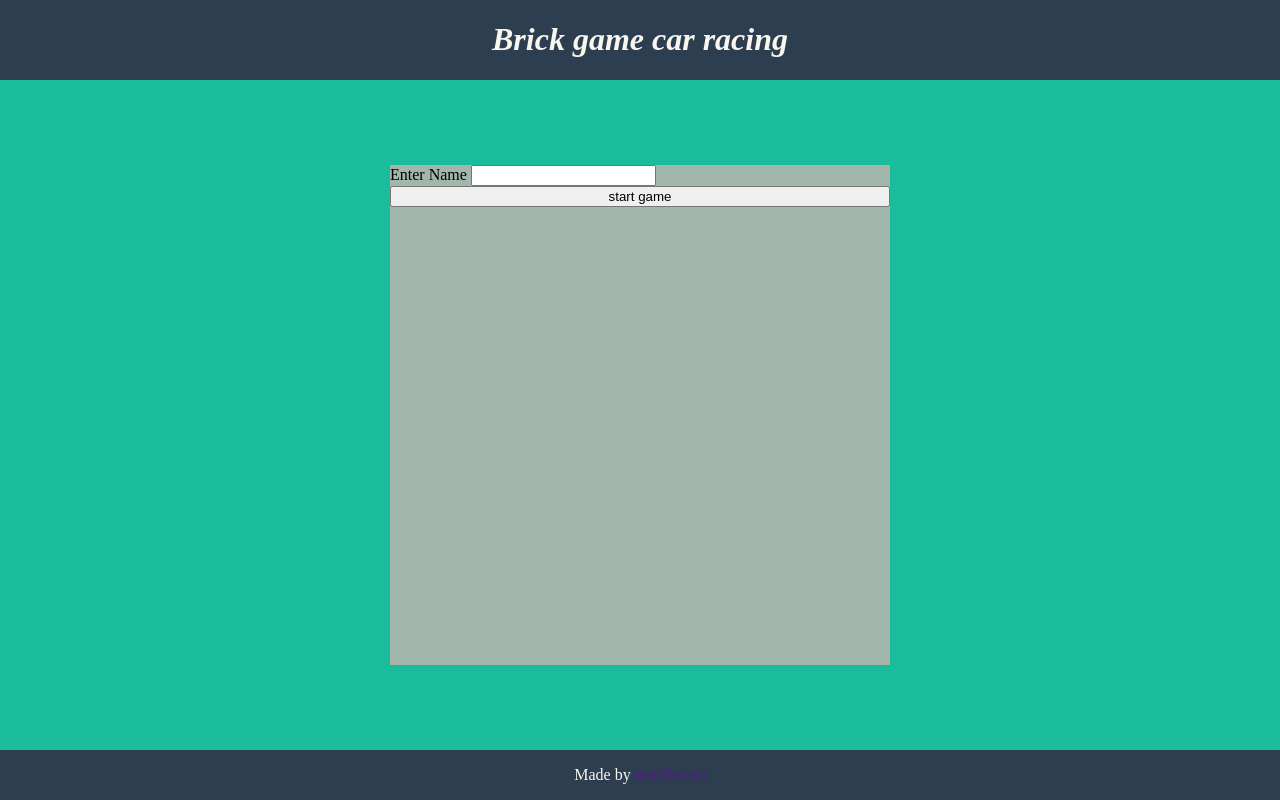
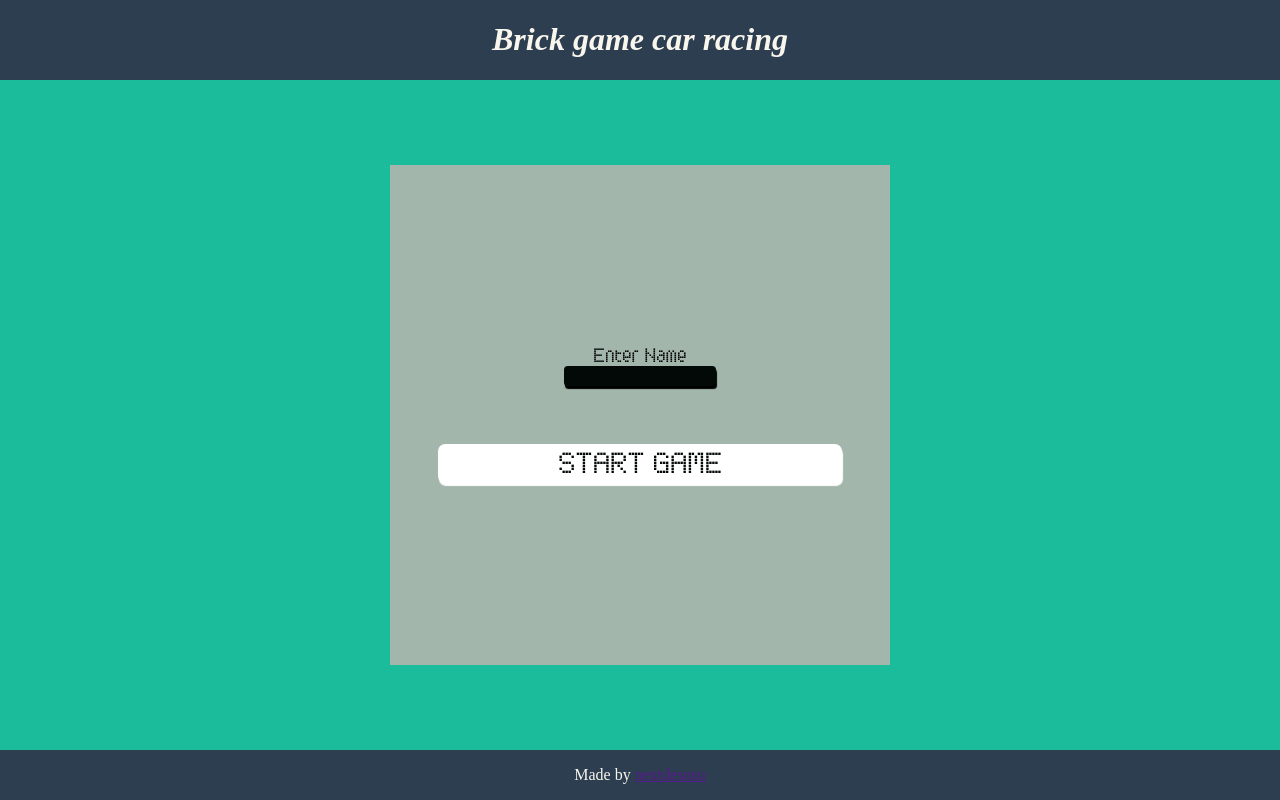
Before and after one commit to nextdesusu/BrickGameCarRacing, an Angular app: page / in a window 1280 px wide. Built offline with nearby package versions, Linux system fonts and the light colour scheme.

Commit message:
feat: finish interface design

```diff
--- a/src/Game/gameTypes.ts
+++ b/src/Game/gameTypes.ts
@@ -9,3 +9,8 @@ export interface statistics {
     score: number;
     speed: number;
 }
+
+export interface scoreSign {
+    name: string;
+    score: number;
+}
--- a/src/Game/index.ts
+++ b/src/Game/index.ts
@@ -15,7 +15,8 @@ export default class Game {
     timeFromPrevScore: any;
     columns: Array<number>;
     stats: any;
-    constructor(ctx: any, width: number, height: number, controls: any, tableWidth: number, stats: any) {
+    finishGame: () => {};
+    constructor(ctx: any, width: number, height: number, controls: any, tableWidth: number, stats: any, finishGame: any) {
         this.ctx = ctx;
         this.width = width;
         this.height = height;
@@ -28,6 +29,7 @@ export default class Game {
         this.timeFromPrevScore = Date.now();
         this.columns = [3, 7, 11, 15, 19];
         this.stats = stats;
+        this.finishGame = finishGame;
 
         this.finished = false;
     }
@@ -127,6 +129,8 @@ export default class Game {
                 this.drawAll();
                 this.timeCheck();
                 window.requestAnimationFrame(loop);
+            } else {
+                this.finishGame();
             }
         }
         window.requestAnimationFrame(loop);
--- a/src/app/main-canvas/main-canvas.component.css
+++ b/src/app/main-canvas/main-canvas.component.css
@@ -1,7 +1,14 @@
+@font-face {
+    font-family: pixel;
+    src: url("../../res/SUBWT___.ttf");
+}
+
 :host {
+    font-family: pixel;
     display: flex;
     align-items: center;
-    justify-content: center
+    justify-content: center;
+    user-select: none;
 }
 
 .menu, .main-canvas {
@@ -11,6 +18,14 @@
     display: none;
 }
 
+.error-message {
+    text-transform: none;
+    color: red;
+    opacity: 0;
+    text-align: center;
+    margin-bottom: 0.4em;
+}
+
 .overlap {
     background-color: #A2B6AB;
     width: 500px;
@@ -18,15 +33,52 @@
     text-transform: capitalize;
     display: flex;
     flex-direction: column;
+    justify-content: center;
+}
+
+.overlap > label {
+    display: grid;
+    grid-template-rows: 1fr 1fr 1fr;
+    align-items: center;
+    justify-content: center;
+    text-align: center;
+}
+
+.overlap > label > input, .overlap > button {
+    border-radius: 0.3em;
+    font-family: pixel;
+    color: white;
+    background-color: #030906;
+    padding: 0.3em;
+    border: none;
+    box-shadow: 1px 3px 1px black;
+    font-size: 0.8em;
+}
+
+.overlap > button {
+    color: #030906;
+    background-color: white;
+    font-size: 1.5em;
+    box-shadow: 1px 3px 1px white;
+    text-transform: uppercase;
+    margin: 0 2em 0 2em;
+}
+
+.overlap > button:hover {
+    text-decoration: underline;
+    cursor: pointer;
 }
 
 .menu {
     background-color: #A2B6AB;
     border-left: none;
     display: grid;
-    grid-template-rows: repeat(5, 1fr);
+    grid-template-rows: 0.5fr 1fr;
     align-items: center;
     justify-content: center;
     text-transform: capitalize;
     display: none;
 }
+.menu-text {
+    border-bottom: 2px solid black;
+}
--- a/src/app/main-canvas/main-canvas.component.html
+++ b/src/app/main-canvas/main-canvas.component.html
@@ -4,18 +4,21 @@
 >
 </canvas>
 <div #menu class="menu">
-    <h3>score: {{stats.score}}</h3>
-    <h3>speed: {{stats.speed}}</h3>
-    <div>
+    <div class="menu-text">
+        <h3>score: {{stats.score}}</h3>
+        <h3>speed: {{stats.speed}}</h3>
+    </div>
+    <div class="menu-top">
         <h3>top players</h3>
         <ol>
-            <li></li>
-            <li></li>
-            <li></li>
+            <li>{{records[0].name}}: {{records[0].score}}</li>
+            <li>{{records[1].name}}: {{records[1].score}}</li>
+            <li>{{records[2].name}}: {{records[2].score}}</li>
         </ol>
     </div>
 </div>
 <div #overlap class="overlap">
-    <label>enter name <input/></label>
+    <label>enter name <input (keyup)="onKeyUp($event)"/></label>
+    <span #errorMessage class="error-message">Name must contain from 4 to 8 alphabetic or digit characters</span>
     <button (click)="startGame()">start game</button>
 </div>
--- a/src/app/main-canvas/main-canvas.component.ts
+++ b/src/app/main-canvas/main-canvas.component.ts
@@ -1,7 +1,9 @@
 import { Component, ViewChild, ElementRef, OnInit, HostListener } from '@angular/core';
 import Game from "../../Game";
-import { controls, statistics } from "../../Game/gameTypes";
+import { controls, statistics, scoreSign } from "../../Game/gameTypes";
+
 const MIN_X = 1;
+const NAME_VALIDATION_REGEXP = /\w{4,8}/;
 
 @Component({
   selector: 'app-main-canvas',
@@ -15,11 +17,14 @@ export class MainCanvasComponent implements OnInit {
   overlap: ElementRef<HTMLDivElement>;
   @ViewChild('menu', { static: true })
   menu: ElementRef<HTMLDivElement>;
+  @ViewChild('errorMessage', { static: true })
+  errorMessage: ElementRef<HTMLSpanElement>;
   ctx = null;
   ctrls: controls;
   tableWidth: number;
   stats: statistics;
   playerName: string;
+  records: Array<scoreSign>;
   @HostListener('document:keypress', ['$event'])
   handleKeyboardEvent(event: KeyboardEvent) {
     if (event.code === "KeyA") {
@@ -46,16 +51,41 @@ export class MainCanvasComponent implements OnInit {
       score: 0,
       speed: 0
     }
+    this.playerName = "";
+    const standartRecords: Array<scoreSign> = [
+      { name: "Json", score: 3 },
+      { name: "Ycomb", score: 2 },
+      { name: "Greg", score: 1 }
+    ];
+    const loaded: Array<scoreSign> | null = JSON.parse(localStorage.getItem("scores"));
+    this.records = loaded === null ? standartRecords : loaded;
   }
 
   ngOnInit(): void {
+  }
+
+  validatePlayerName(): void {
+    const errorSpan = this.errorMessage.nativeElement;
+    if (!this.playerName.match(NAME_VALIDATION_REGEXP)) {
+      errorSpan.style.opacity = "1";
+    } else {
+      errorSpan.style.opacity = "0";
+    }
+  }
+
+  public onKeyUp(event: any): void {
+    this.playerName = event.target.value;
+    this.validatePlayerName();
   }
 
   public startGame(): void {
     const overlap = this.overlap.nativeElement;
     const canvas = this.canvas.nativeElement;
     const menu = this.menu.nativeElement;
-
+    this.validatePlayerName();
+    if (!this.playerName.match(NAME_VALIDATION_REGEXP)) {
+      return;
+    }
     overlap.style.display = "none";
     canvas.style.display = "block";
     menu.style.display = "grid";
@@ -64,8 +94,44 @@ export class MainCanvasComponent implements OnInit {
     const GAME_HEIGHT = 500;
     canvas.width = GAME_HEIGHT / 2;
     canvas.height = GAME_HEIGHT;
-    const game = new Game(ctx, canvas.width, canvas.height, this.ctrls, this.tableWidth, this.stats);
+
+    const changeScore = (): void => {
+      const newRecord = { name: this.playerName, score: this.stats.score };
+      let inRecords: boolean = false;
+      for (let i = 0; i < this.records.length; i += 1) {
+        if (this.records[i].name === this.playerName) {
+          this.records[i] = newRecord;
+          inRecords = true;
+          break;
+        }
+      }
+      if (!inRecords) {
+        const newScores = [...this.records, newRecord];
+        newScores.sort((a: scoreSign, b: scoreSign) => b.score - a.score);
+        this.records = [newScores[0], newScores[1], newScores[2]];
+      } else {
+        this.records.sort((a: scoreSign, b: scoreSign) => b.score - a.score);
+      }
+      const stringified = JSON.stringify(this.records);
+      localStorage.setItem("scores", stringified);
+    }
+
+    const finishGame = (): void => {
+      changeScore();
+      overlap.style.display = "flex";
+      canvas.style.display = "none";
+      menu.style.display = "none";
+      this.ctrls = {
+        positionX: 3,
+        pause: false
+      };
+      this.stats = {
+        score: 0,
+        speed: 0
+      };
+    }
+
+    const game = new Game(ctx, canvas.width, canvas.height, this.ctrls, this.tableWidth, this.stats, finishGame);
     game.startLoop();
   }
-
 }
```
Also changed, not shown: src/res/SUBWT___.ttf (added), src/styles.css (line endings or trailing spaces).
